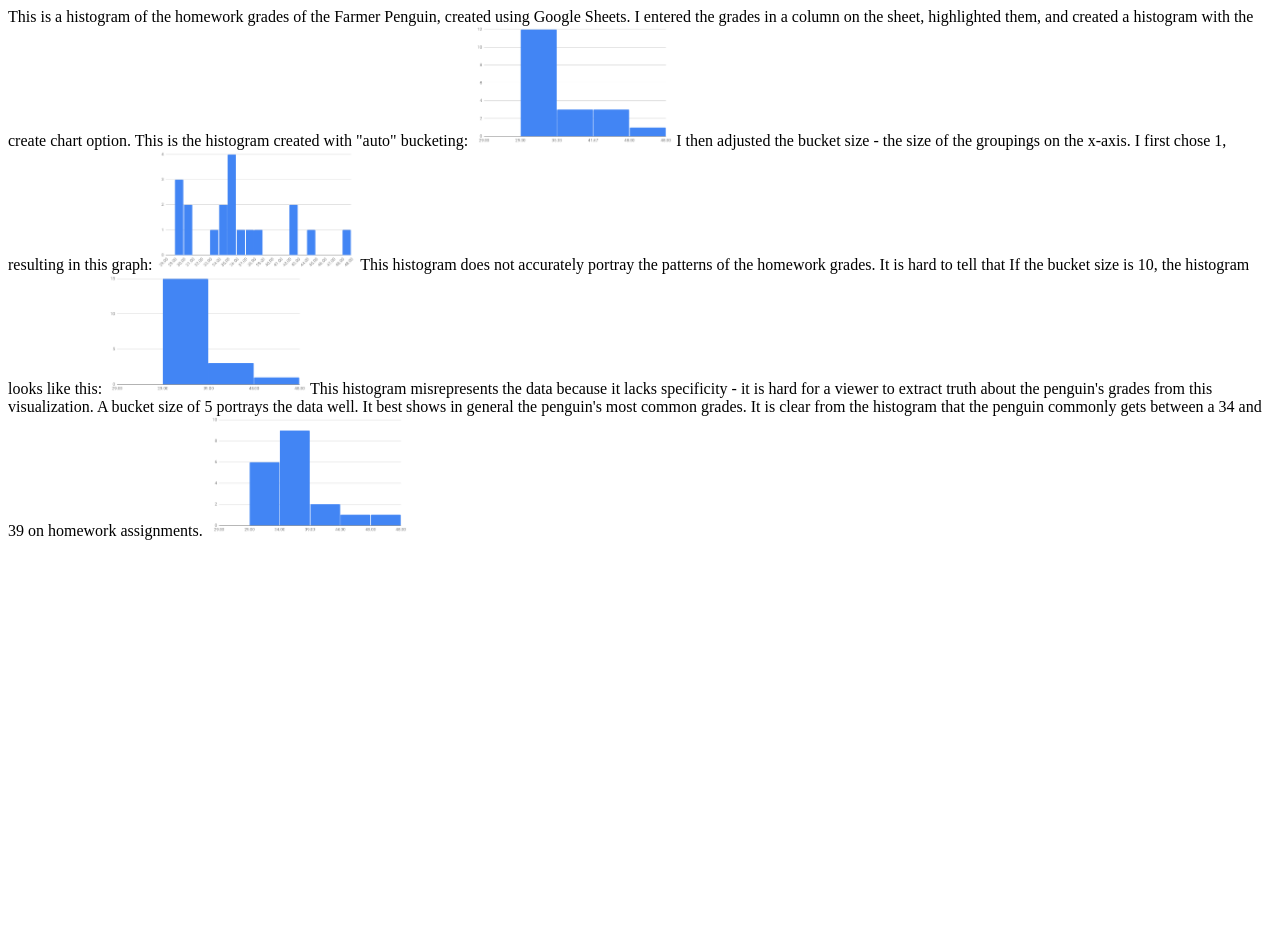
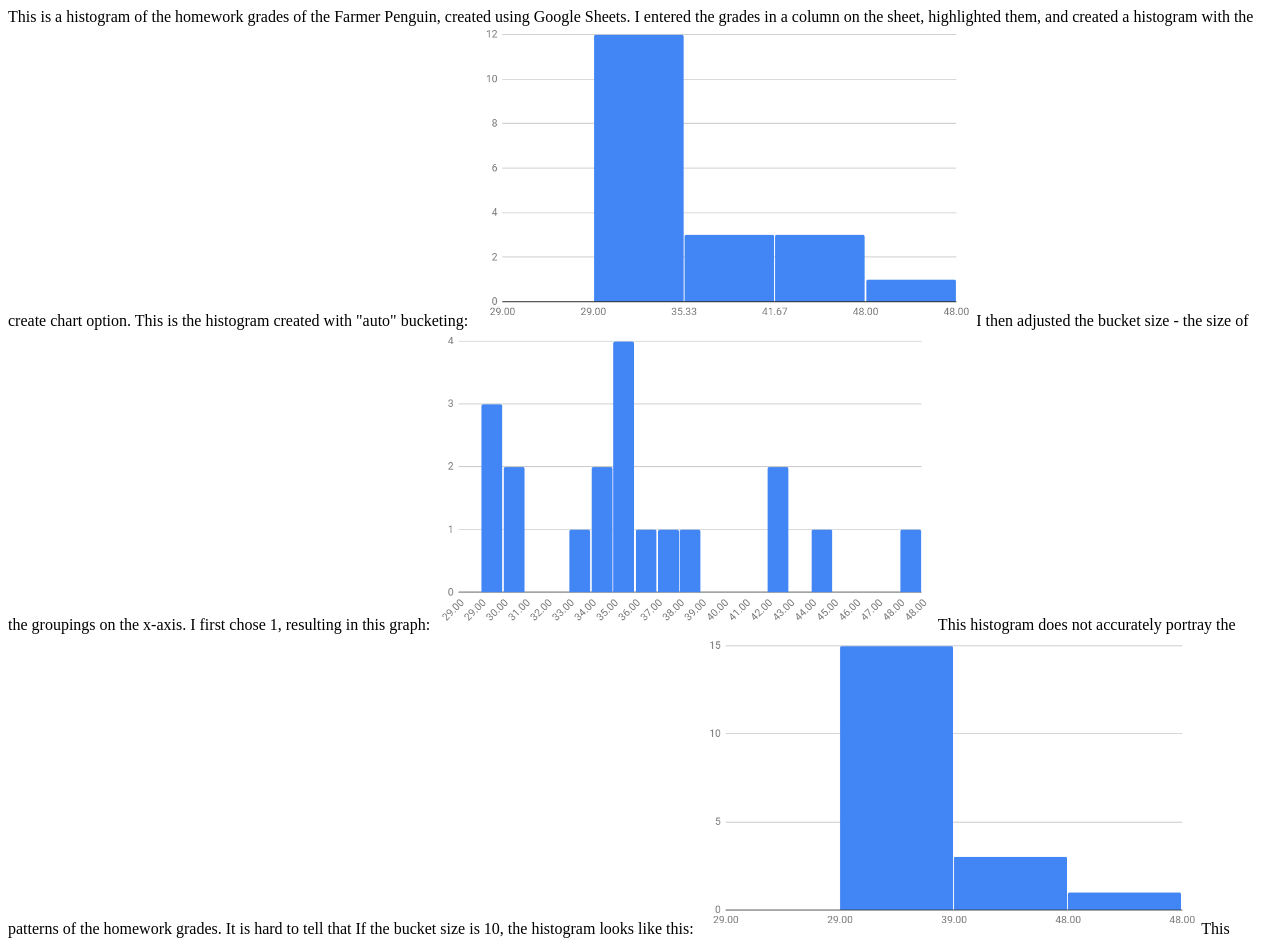
Before and after one commit to ehstowe/penguinHistograms, a plain HTML site: page index.html in a window 1280 px wide. Shown: the top 938 px of the page. Before the commit the page ends 800 px from the top, so only its background shows below. Drawn offline with Linux system fonts and the light colour scheme.

Commit message:
Update index.html

```diff
--- a/index.html
+++ b/index.html
@@ -2,16 +2,16 @@
 <body>
 <p>This is a histogram of the homework grades of the Farmer Penguin, created using Google Sheets. I entered the grades in a
 column on the sheet, highlighted them, and created a histogram with the create chart option.
-  This is the histogram created with "auto" bucketing: <img src="farmerPenguinAuto.PNG" width="200" height="120">
+  This is the histogram created with "auto" bucketing: <img src="farmerPenguinAuto.PNG" width="500" height="300">
   I then adjusted the bucket size - the
-size of the groupings on the x-axis. I first chose 1, resulting in this graph: <img src="farmerPenguin1.PNG" width="200" height="120">
+size of the groupings on the x-axis. I first chose 1, resulting in this graph: <img src="farmerPenguin1.PNG" width="500" height="300">
 This histogram does not accurately portray the patterns of the homework grades. It is hard to tell that
-  If the bucket size is 10, the histogram looks like this: <img src="farmerPenguin10.PNG" width="200" height="120">
+  If the bucket size is 10, the histogram looks like this: <img src="farmerPenguin10.PNG" width="500" height="300">
   This histogram misrepresents the data because it lacks specificity - it is hard for a viewer to extract truth about the penguin's
   grades from this visualization.
   A bucket size of 5 portrays the data well. It best shows in general the penguin's most common grades. It is
 clear from the histogram that the penguin commonly gets between a 34 and 39 on homework assignments.
-  <img src="farmerPenguin.PNG" width="200" height="120"></p>
+  <img src="farmerPenguin.PNG" width="500" height="300"></p>
 
 </body>
 </html>
```
